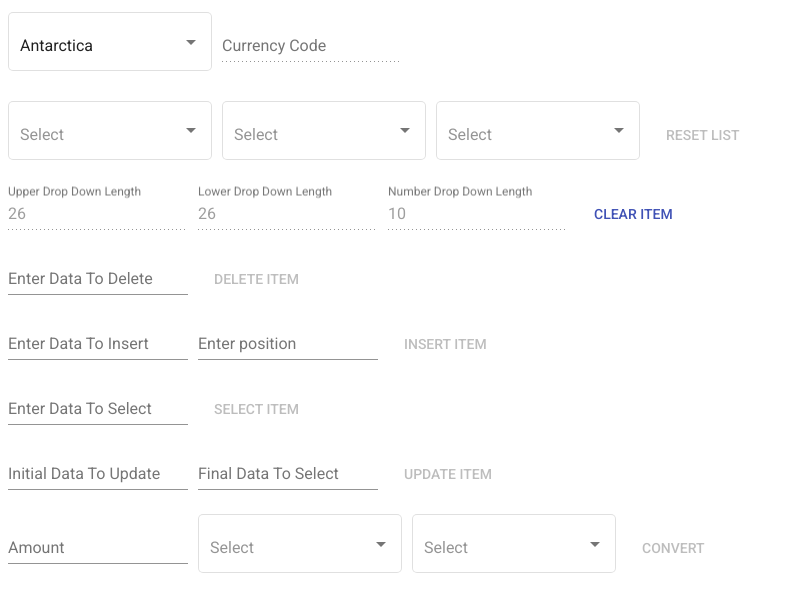
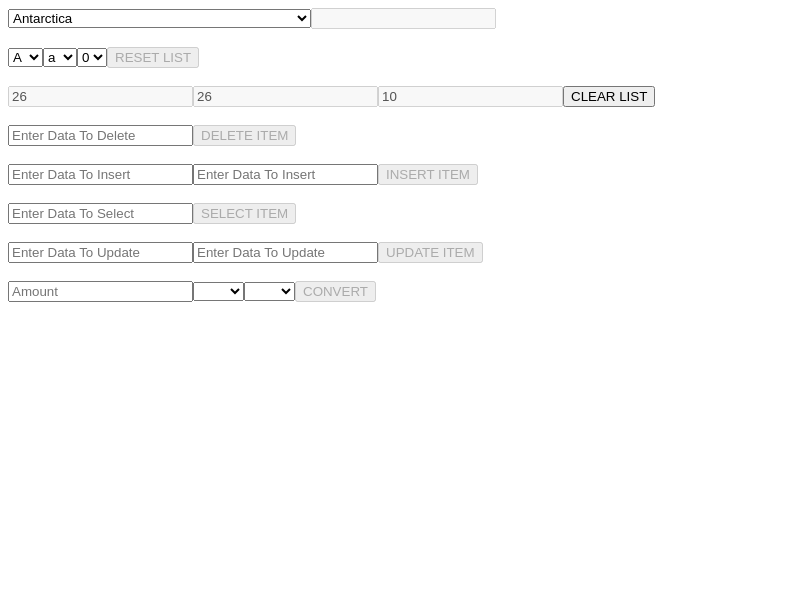
Before and after one commit to Srishti0607/SR_AJ_LOGIC, an Angular app: page /#/landing in a window 1280 px wide. Shown: the top 612 px of the page, without its empty margins (0-791 px from the left). Built offline with nearby package versions, Linux system fonts and the light colour scheme.

Commit message:
Changed to normal HTML

```diff
--- a/src/app/landing-page/landing-page.component.html
+++ b/src/app/landing-page/landing-page.component.html
@@ -1,110 +1,63 @@
 <div>
-  <mat-form-field fxFlex="100" appearance="outline" style="margin-right:10px">
-    <mat-select [(ngModel)]="currencyCode" placeholder="Select" appearance="outline">
-      <mat-option *ngFor="let countryDet of countryDetObj"
-        value="{{countryDet?.currencyCode}}">{{countryDet?.countryName}}</mat-option>
-    </mat-select>
-  </mat-form-field>
-  <mat-form-field style="margin-right:10px">
-    <mat-label>Currency Code</mat-label>
-    <input matInput [(ngModel)]="currencyCode" [disabled]='true'>
-  </mat-form-field>
+  <select [(ngModel)]="currencyCode" placeholder="Select" appearance="outline">
+    <option *ngFor="let countryDet of countryDetObj" value="{{countryDet?.currencyCode}}">{{countryDet?.countryName}}</option>
+  </select>
+  <input type="text" [(ngModel)]="currencyCode" disabled>
 </div>
+<br/>
 <div>
-  <mat-form-field fxFlex="100" appearance="outline" style="margin-right:10px">
-    <mat-select placeholder="Select" appearance="outline" [(ngModel)]="upperAlpha">
-      <mat-option *ngFor="let upLet of upperLetterObj" value="{{upLet}}">{{upLet}}</mat-option>
-    </mat-select>
-  </mat-form-field>
-  <mat-form-field fxFlex="100" appearance="outline" style="margin-right:10px">
-    <mat-select placeholder="Select" appearance="outline">
-      <mat-option *ngFor="let loLet of lowerLetterObj" value="{{loLet}}">{{loLet}}</mat-option>
-    </mat-select>
-  </mat-form-field>
-  <mat-form-field fxFlex="100" appearance="outline" style="margin-right:10px">
-    <mat-select placeholder="Select" appearance="outline">
-      <mat-option *ngFor="let num of numberObj" value="{{num}}">{{num}}</mat-option>
-    </mat-select>
-  </mat-form-field>
-  <button mat-button mat-button color="primary" [disabled]="upperLetterObj.length>0 || lowerLetterObj.length>0 || numberObj.length>0"
-    (click)="initializeList()">RESET LIST</button>
+  <select placeholder="Select" appearance="outline" [(ngModel)]="upperAlpha">
+    <option *ngFor="let upLet of upperLetterObj" value="{{upLet}}">{{upLet}}</option>
+  </select>
+  <select placeholder="Select" appearance="outline">
+    <option *ngFor="let loLet of lowerLetterObj" value="{{loLet}}">{{loLet}}</option>
+  </select>
+  <select placeholder="Select" appearance="outline">
+    <option *ngFor="let num of numberObj" value="{{num}}">{{num}}</option>
+  </select>
+  <button type="button" [disabled]="upperLetterObj.length>0 || lowerLetterObj.length>0 || numberObj.length>0"  (click)="initializeList()">RESET LIST</button>
 </div>
+<br/>
 <div>
-  <mat-form-field style="margin-right:10px">
-    <mat-label>Upper Drop Down Length</mat-label>
-    <input matInput [value]="upperLetterObj?.length" [disabled]='true'>
-  </mat-form-field>
-  <mat-form-field style="margin-right:10px">
-    <mat-label>Lower Drop Down Length</mat-label>
-    <input matInput [value]="lowerLetterObj?.length" [disabled]='true'>
-  </mat-form-field>
-  <mat-form-field style="margin-right:10px">
-    <mat-label>Number Drop Down Length</mat-label>
-    <input matInput [value]="numberObj?.length" [disabled]='true'>
-  </mat-form-field>
-  <button mat-button mat-button color="primary" (click)="clearDetails()">CLEAR ITEM</button>
+  <input type="text" [value]="upperLetterObj?.length" disabled>
+  <input type="text" [value]="lowerLetterObj?.length" disabled>
+  <input type="text" [value]="numberObj?.length" disabled>
+  <button type="button" (click)="clearDetails()">CLEAR LIST</button>
 </div>
+<br/>
 <div>
-  <mat-form-field style="margin-right:10px">
-    <mat-label>Enter Data To Delete</mat-label>
-    <input matInput [(ngModel)]="inputData">
-  </mat-form-field>
-  <button mat-button mat-button color="primary" [disabled]="!inputData" (click)="applyOperation('D')">DELETE
-    ITEM</button>
+  <input type="text" placeholder="Enter Data To Delete" [(ngModel)]="inputData">
+  <button type="button" [disabled]="!inputData" (click)="applyOperation('D')">DELETE ITEM</button>
 </div>
+<br/>
 <div>
-  <mat-form-field style="margin-right:10px">
-    <mat-label>Enter Data To Insert</mat-label>
-    <input matInput [(ngModel)]="inputDataForInsertion">
-  </mat-form-field>
-  <mat-form-field style="margin-right:10px">
-    <mat-label>Enter position</mat-label>
-    <input matInput type="number" [(ngModel)]="position">
-  </mat-form-field>
-  <button mat-button mat-button color="primary" [disabled]="!inputDataForInsertion"
-    (click)="insertItemInUpperList()">INSERT ITEM</button>
+  <input type="text" placeholder="Enter Data To Insert" [(ngModel)]="inputDataForInsertion">
+  <input type="number" placeholder="Enter Data To Insert" [(ngModel)]="position">
+  <button type="button" [disabled]="!inputDataForInsertion" (click)="insertItemInUpperList()">INSERT ITEM</button>
 </div>
+<br/>
 <div>
-  <mat-form-field style="margin-right:10px">
-    <mat-label>Enter Data To Select</mat-label>
-    <input matInput [(ngModel)]="selectDataForInsertion">
-  </mat-form-field>
-  <button mat-button mat-button color="primary" [disabled]="!selectDataForInsertion"
-    (click)="applyOperation('S')">SELECT ITEM</button>
+  <input type="text" placeholder="Enter Data To Select" [(ngModel)]="selectDataForInsertion">
+  <button type="button" [disabled]="!selectDataForInsertion" (click)="applyOperation('S')">SELECT ITEM</button>
 </div>
+<br/>
 <div>
-  <mat-form-field style="margin-right:10px">
-    <mat-label>Initial Data To Update</mat-label>
-    <input matInput [(ngModel)]="initialData">
-  </mat-form-field>
-  <mat-form-field style="margin-right:10px">
-    <mat-label>Final Data To Select</mat-label>
-    <input matInput [(ngModel)]="finalData">
-  </mat-form-field>
-  <button mat-button mat-button color="primary" [disabled]="!initialData || !finalData"
-    (click)="applyOperation('U')">UPDATE ITEM</button>
+  <input type="text" placeholder="Enter Data To Update" [(ngModel)]="initialData">
+  <input type="text" placeholder="Enter Data To Update" [(ngModel)]="finalData">
+  <button type="button" [disabled]="!initialData || !finalData"(click)="applyOperation('U')">UPDATE ITEM</button>
 </div>
+<br/>
 <div>
-  <mat-form-field style="margin-right:10px">
-    <mat-label>Amount</mat-label>
-    <input matInput type="number" [(ngModel)]="amount">
-  </mat-form-field>
-  <mat-form-field fxFlex="100" appearance="outline" style="margin-right:10px">
-    <mat-select [(ngModel)]="fromCurr" placeholder="Select" appearance="outline">
-      <mat-option *ngFor="let curr of CurrencyObj"
-        value="{{curr}}">{{curr}}</mat-option>
-    </mat-select>
-  </mat-form-field>
-  <mat-form-field fxFlex="100" appearance="outline" style="margin-right:10px">
-    <mat-select [(ngModel)]="toCurr" placeholder="Select" appearance="outline">
-      <mat-option *ngFor="let curr of CurrencyObj"
-        value="{{curr}}">{{curr}}</mat-option>
-    </mat-select>
-  </mat-form-field>
-  <button mat-button mat-button color="primary" [disabled]="!amount || !fromCurr || !toCurr || fromCurr == toCurr"
-    (click)="convertCurrency()">CONVERT</button>
-    <mat-spinner *ngIf="conversionFlag"></mat-spinner>
+  <input type="number" placeholder="Amount" [(ngModel)]="amount">
+  <select [(ngModel)]="fromCurr" placeholder="Select" appearance="outline">
+    <option *ngFor="let curr of CurrencyObj" value="{{curr}}">{{curr}}</option>
+  </select>
+  <select [(ngModel)]="toCurr" placeholder="Select" appearance="outline">
+    <option *ngFor="let curr of CurrencyObj" value="{{curr}}">{{curr}}</option>
+  </select>
+  <button type="button" [disabled]="!amount || !fromCurr || !toCurr || fromCurr == toCurr" (click)="convertCurrency()">CONVERT</button>
 </div>
+<br/>
 <div *ngIf="conversionResult">
   <span>{{amount}} {{fromCurr}} =</span><br/>
   <span>{{conversionResult}} {{toCurr}}</span><br/>
--- a/src/app/landing-page/landing-page.component.ts
+++ b/src/app/landing-page/landing-page.component.ts
@@ -20,7 +20,7 @@ export class LandingPageComponent implements OnInit {
   inputDataForInsertion: string = '';//Capture string to insert
   selectDataForInsertion: string = '';//Capture string to select
   position: string = '';//Capture position
-  upperAlpha: any;//select upper alphabet
+  upperAlpha: any = 'A';//select upper alphabet
   initialData: string = '';//store initial data to update
   finalData: string;//store final data to update
   amount:any;//store amount value
```
